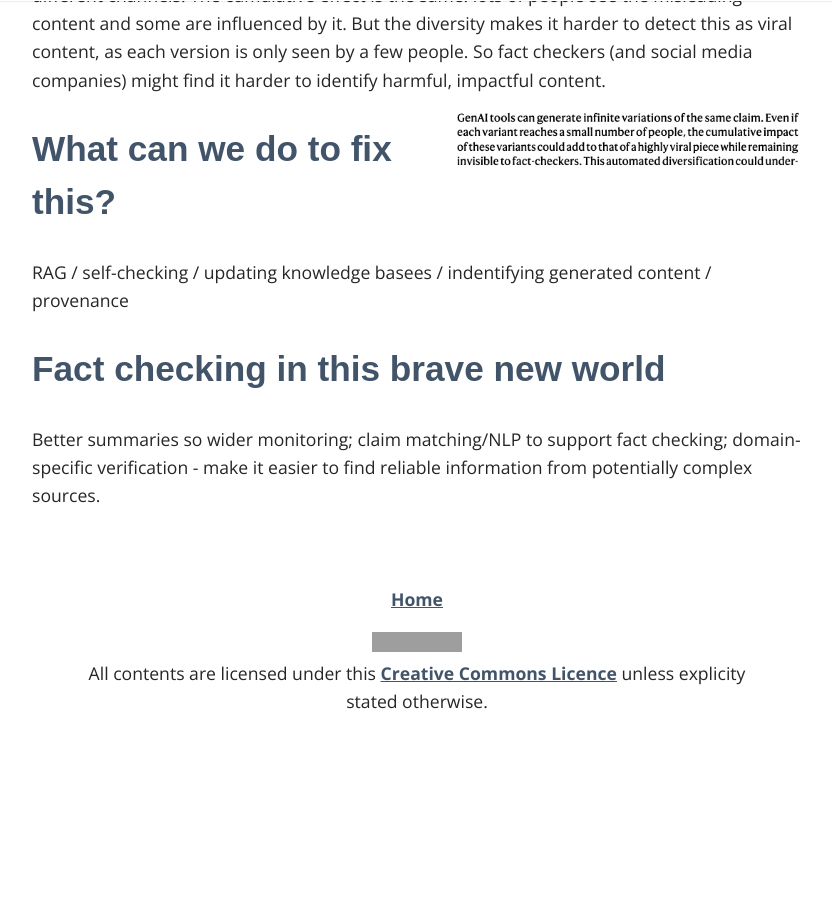
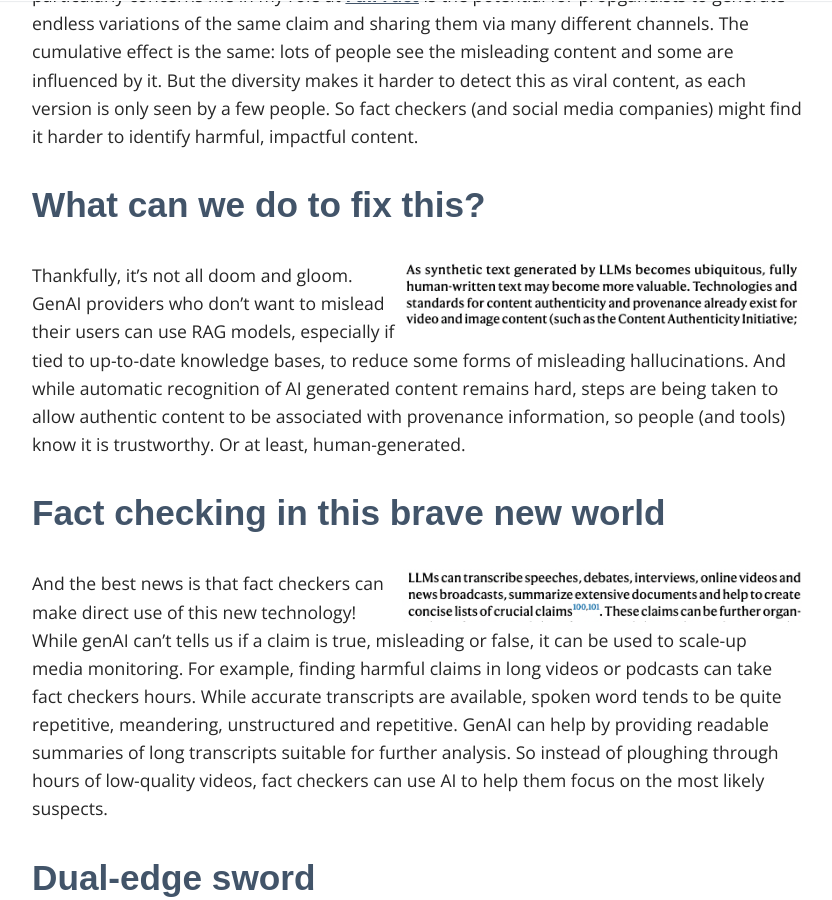
Before and after one commit to dcorney/dcorney.github.io, a Jekyll site: the page built from _posts/2024-08-28-factuality.md, in a window 1280 px wide and 900 px high, scrolled down 2104 px. Shown: the whole window, without its empty margins (223-1055 px from the left). Built offline with Jekyll 4.4.1, drawn with Linux system fonts in a browser that asks for light colours; some web fonts are replaced; before the commit the page ends 2859 px from its top, so only the background shows below that; some of the changed text lies outside the part shown; grey boxes are pictures that could not be loaded.

Commit message:
Rest of the post and images

```diff
--- a/_posts/2024-08-28-factuality.md
+++ b/_posts/2024-08-28-factuality.md
@@ -12,7 +12,7 @@
 
 ## Nothing is new under the sun
 
-<img  src="/images/factuality/shannon1948.png" alt="Extract from paper: In his pioneering work on information theory published in 1948, Claude Shannon proposed simple statistical language models based on letter and word frequencies capable of generating text that, although devoid of meaning, resembled human language." width="350" align="right"/>
+<img  src="/images/factuality/shannon1948.png" alt="Extract from paper: In his pioneering work on information theory published in 1948, Claude Shannon proposed simple statistical language models based on letter and word frequencies capable of generating text that, although devoid of meaning, resembled human language." width="400" align="right"/>
 
 ChatGPT was launched less than two years ago in November 2022 and caught the public imagination. It's easy to use and produces fluent text in response to pretty much any prompt. It launched or accelerated dozens of similar projects and soon everyone was familiar with generative AI. But the core ideas go back to at least 1948 and Claude Shannon's work on statistical language models. What's new is the scale: scraping billions of web pages of text (and images) and training models with billions of parameters just wasn't practical until the price of cloud storage and computing dropped. (There's new technology too, but as always, it's built on what was there before.)
 
@@ -20,7 +20,7 @@
 
 ## It's not just the hallucinations
 
-<img  src="/images/factuality/halo_effect.png" alt="Extract from paper: The proficiency of a model in addressing one topic might lead users to believe that it can excel in any open-domain conversation, an example of a cognitive bias known as the halo effect" width="350" align="right"/>
+<img  src="/images/factuality/halo_effect.png" alt="Extract from paper: The proficiency of a model in addressing one topic might lead users to believe that it can excel in any open-domain conversation, an example of a cognitive bias known as the halo effect" width="400" align="right"/>
 
 We all know that genAI models hallucinate: while they answer many questions correctly and can be quite creative, they are often just plain wrong. While this is itself a problem, the fact that the output is *fluent* and reads like confident expert opinion means that it is easy to be mislead by it. We also discuss the *halo effect*: if people start by asking a chatbot questions where the generated answer happens to be correct, they are more likely to believe it next time, leading to more (misplaced) trust. Add to this incomplete or out-of-date training data and exaggerated evaluation claims, and it's clear that genAI is prone to produce unreliable information.
 
@@ -33,14 +33,30 @@
 
 ## What's the worst that could happen?
 
+<img  src="/images/factuality/bypassing-detection.png" alt="Extract from paper:  GenAI tools can generate infinite variations of the same claim. Even if each variant reaches a small number of people, the cumulative impact of these variants could add to that of a highly viral piece while remaining invisible to fact-checkers." width="400" align="right"/>
+
 One of the easiest and most alarming parts of the paper to write was to list out the bad things that could happen. One that particularly concerns me in my role at [Full Fact](https://fullfact.org/) is the potential for propgandists to generate endless variations of the same claim and sharing them via many different channels. The cumulative effect is the same: lots of people see the misleading content and some are influenced by it. But the diversity makes it harder to detect this as viral content, as each version is only seen by a few people. So fact checkers (and social media companies) might find it harder to identify harmful, impactful content.
 
-<img  src="/images/factuality/bypassing-detection.png" alt="Extract from paper:  GenAI tools can generate infinite variations of the same claim. Even if each variant reaches a small number of people, the cumulative impact of these variants could add to that of a highly viral piece while remaining invisible to fact-checkers." width="350" align="right"/>
 
 
 ## What can we do to fix this?
-RAG / self-checking / updating knowledge basees / indentifying generated content / provenance
+
+
+<img  src="/images/factuality/provenance.png" alt="As synthetic text generated by LLMs becomes ubiquitous, fully human-written text may become more valuable. Technologies and standards for content authenticity and provenance already exist for video and image content." width="400" align="right"/>
+
+Thankfully, it's not all doom and gloom. GenAI providers who don't want to mislead their users can use RAG models, especially if tied to up-to-date knowledge bases, to reduce some forms of misleading hallucinations. And while automatic recognition of AI generated content remains hard, steps are being taken to allow authentic content to be associated with provenance information, so people (and tools) know it is trustworthy. Or at least, human-generated.
+
 
 ## Fact checking in this brave new world
 
-Better summaries so wider monitoring; claim matching/NLP to support fact checking; domain-specific verification - make it easier to find reliable information from potentially complex sources.
+<img  src="/images/factuality/transcripts.png" alt="LLMs can transcribe speeches, debates, interviews, online videos and news broadcasts, summarize extensive documents and help to create concise lists of crucial claims." width="400" align="right"/>
+
+
+And the best news is that fact checkers can make direct use of this new technology! While genAI can't tells us if a claim is true, misleading or false, it can be used to scale-up media monitoring. For example, finding harmful claims in long videos or podcasts can take fact checkers hours. While accurate transcripts are available, spoken word tends to be quite repetitive, meandering, unstructured and repetitive. GenAI can help by providing readable summaries of long transcripts suitable for further analysis. So instead of ploughing through hours of low-quality videos, fact checkers can use AI to help them focus on the most likely suspects.
+
+
+
+## Dual-edge sword
+<img  src="/images/factuality/landscape.png" alt="The landscape of factuality in LLMs presents a dual-edged sword, encompassing both formidable challenges and promising opportunities for the domain of fact-checking." width="400" align="right"/>
+
+As we conclude in the paper, "the landscape of factuality in LLMs presents a dual-edged sword, encompassing both formidable challenges and promising opportunities for the domain of fact-checking." There is a lot of hype. There are serious concerns about the environmental impact of these tools, the way the training data is collected and processed and the pollution of the information space we all rely on. But perhaps there are glimmers of hope amongst the clouds.
```
Also changed, not shown: _pages/04_publications.md (+1 -3 lines), images/factuality/landscape.png (added), images/factuality/provenance.png (added), images/factuality/transcripts.png (added).
